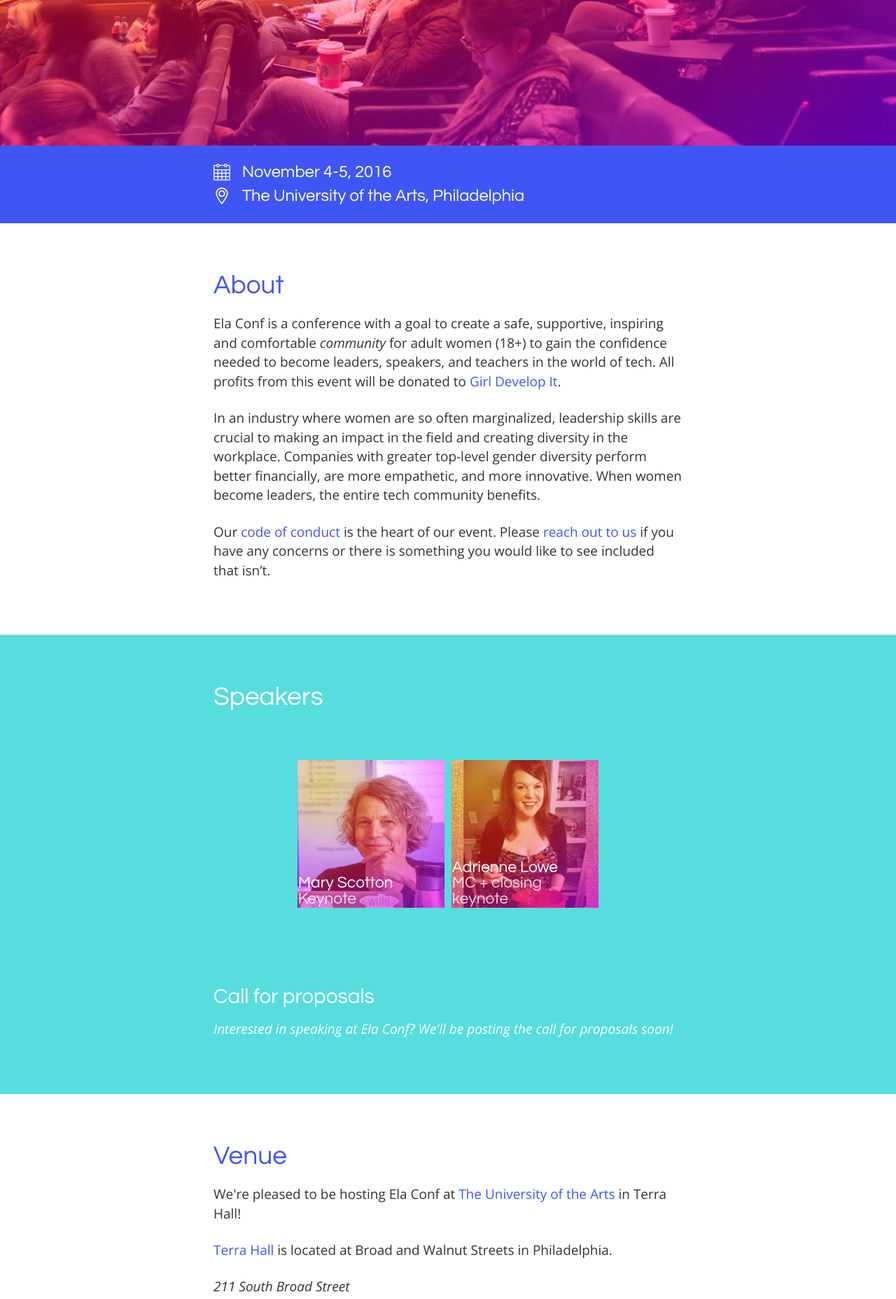
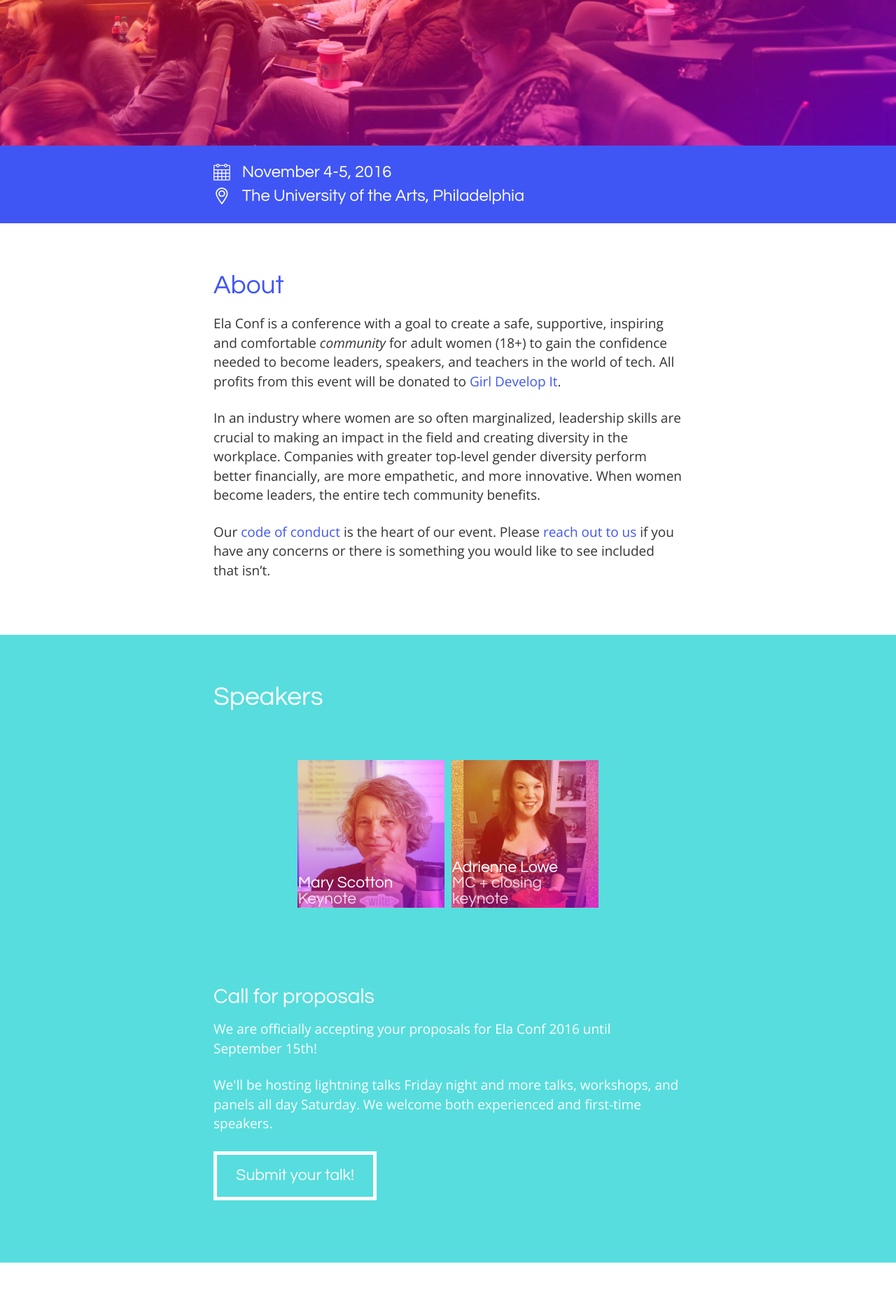
Before and after one commit to elaconf/elaconf.github.io, a Jekyll site: the page built from index.html, in a window 1280 px wide. Shown: the part 582-2438 px from the top of the page at 70% size. Built offline with Jekyll 4.4.1, drawn with Linux system fonts in a browser that asks for light colours.

Commit message:
add call for proposals (#48)

```diff
--- a/_config.yml
+++ b/_config.yml
@@ -31,6 +31,7 @@ markdown: kramdown
 
 kramdown:
   auto_ids:       true
+  footnote_nr:    1
   toc_levels:     1..6
   smart_quotes:   lsquo,rsquo,ldquo,rdquo
 
--- a/_sass/_layout.scss
+++ b/_sass/_layout.scss
@@ -138,12 +138,11 @@ footer {
 
 
 hr {
-  border-color: $turquoise transparent $violet;
-  border-style: dashed;
-  border-width: 5px 0;
+  border: 0;
+  border-bottom: 1px solid $accent-main;
   margin-bottom: 3em;
   margin-top: 3em;
-  max-width: 750px;
+  max-width: 600px;
 }
 
 img {
--- a/index.html
+++ b/index.html
@@ -38,7 +38,9 @@ layout: default
   </div>
   <div class="limiter">
     <h3 id="call-for-proposals">Call for proposals</h3>
-    <p><em>Interested in speaking at Ela Conf? We'll be posting the call for proposals soon!</em></p>
+    <p>We are officially accepting your proposals for Ela Conf 2016 until September 15th!</p>
+    <p>We'll be hosting lightning talks Friday night and more talks, workshops, and panels all day  Saturday. We welcome both experienced and first-time speakers.</p>
+    <p><a href="/proposals/" class="button button-large">Submit your talk!</a></p>
   </div>
 </div>
 </section>
```
Also changed, not shown: proposals/index.md (added, +70 -0 lines), sponsorship-packages/index.md (added, +4 -0 lines), talk-inspiration/index.md (renamed from sponsorship-packages/index.html, +1 -1 lines).
